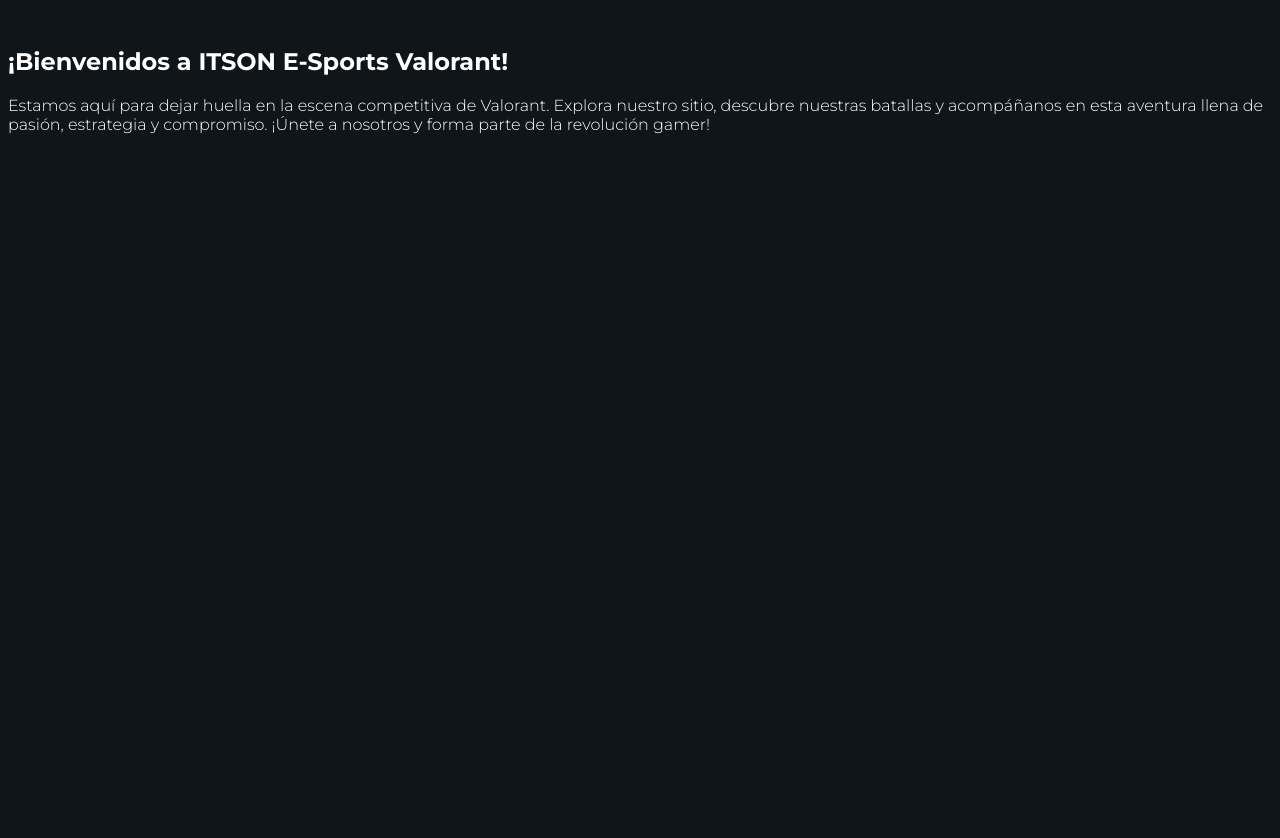
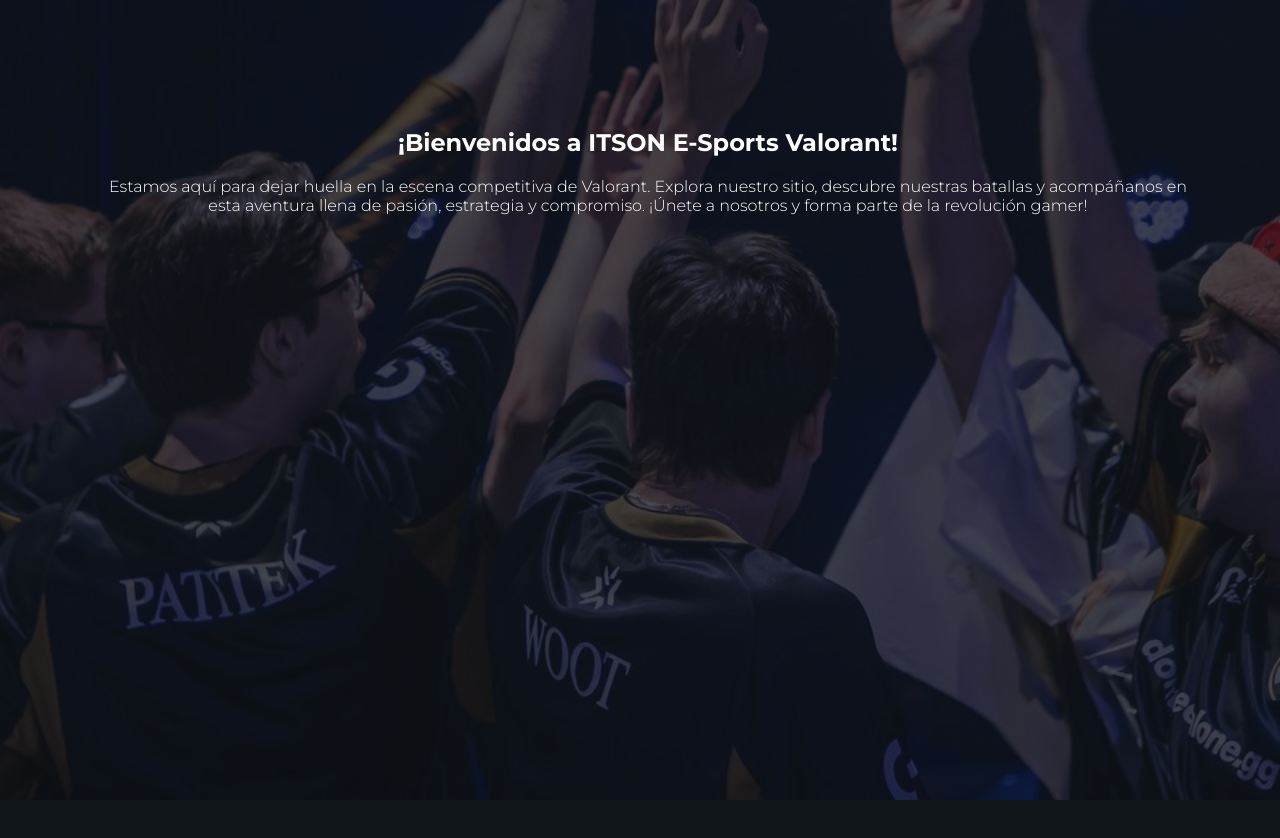
Before and after one commit to Gh0zTy1/LnadingPage-Esports, a plain HTML site: page index.html in a window 1280 px wide. Shown: the top 838 px of the page. Before the commit the page ends 800 px from the top, so only its background shows below. Drawn offline with Linux system fonts and the light colour scheme.

Commit message:
Imagen de fondo
Hice que la imagen de fondo y el texto de bienvenida se mostrara empalmado

```diff
--- a/index.css
+++ b/index.css
@@ -8,6 +8,9 @@
 html {
     background-color: var(--valo-background-color);
     color: var(--valo-secondary-color);
+    padding: 0;
+    margin: 0;
+    overflow-x: hidden;
 }
 
 /* NOTE: AGREGAR ESTA CLASE A LOS ELEMENTOS QUE NECESITEN DE UTILIZARLA */
--- a/index.html
+++ b/index.html
@@ -27,12 +27,12 @@
 
     <div class="container">
 
-
         <section class="principal montserrat-normal" id="home">
-            <img src="" alt="">
+            <img class="home-cover" src="vct-background.jpg" alt="">
+            <div class="home-cover-blur"></div>
             <div class="welcome-text">
                 <div>
-                    <h2>¡Bienvenidos a ITSON E-Sports Valorant!</h2>
+                    <h1>¡Bienvenidos a ITSON E-Sports Valorant!</h1>
                 </div>
                 <div>
                     <p class="montserrat-text">
--- a/style.css
+++ b/style.css
@@ -0,0 +1,37 @@
+.container section {
+    width: 100vw;
+    height: 100vh;
+}
+
+/* NOTE: Esta es la imagen de fondo */
+.home-cover {
+    position: absolute;
+    top: 0;
+    left: 0;
+    width: 100%;
+    height: 100%;
+    object-fit: cover;
+    z-index: 1;
+    /* La imagen queda en un plano inferior */
+}
+
+/* NOTE: Este es el div que cubre la imagen para anadir la transparencia */
+.home-cover-blur {
+    background-color: var(--valo-background-color);
+    opacity: 0.75;
+    position: absolute;
+    top: 0;
+    left: 0;
+    width: 100%;
+    height: 100%;
+    object-fit: cover;
+    z-index: 2;
+}
+
+.welcome-text {
+    position: relative;
+    z-index: 3;
+    text-align: center;
+    padding: 100px;
+    margin: auto auto;
+}
```
Also changed, not shown: vct-background.jpg (added).
